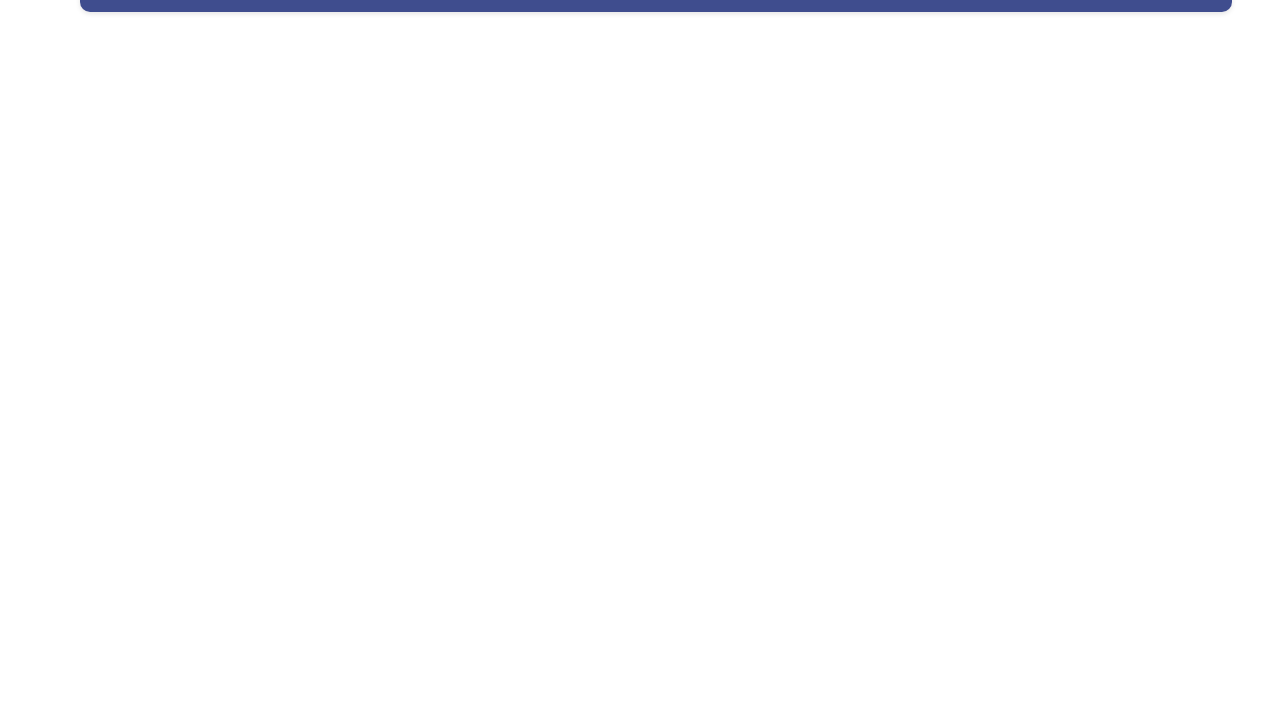
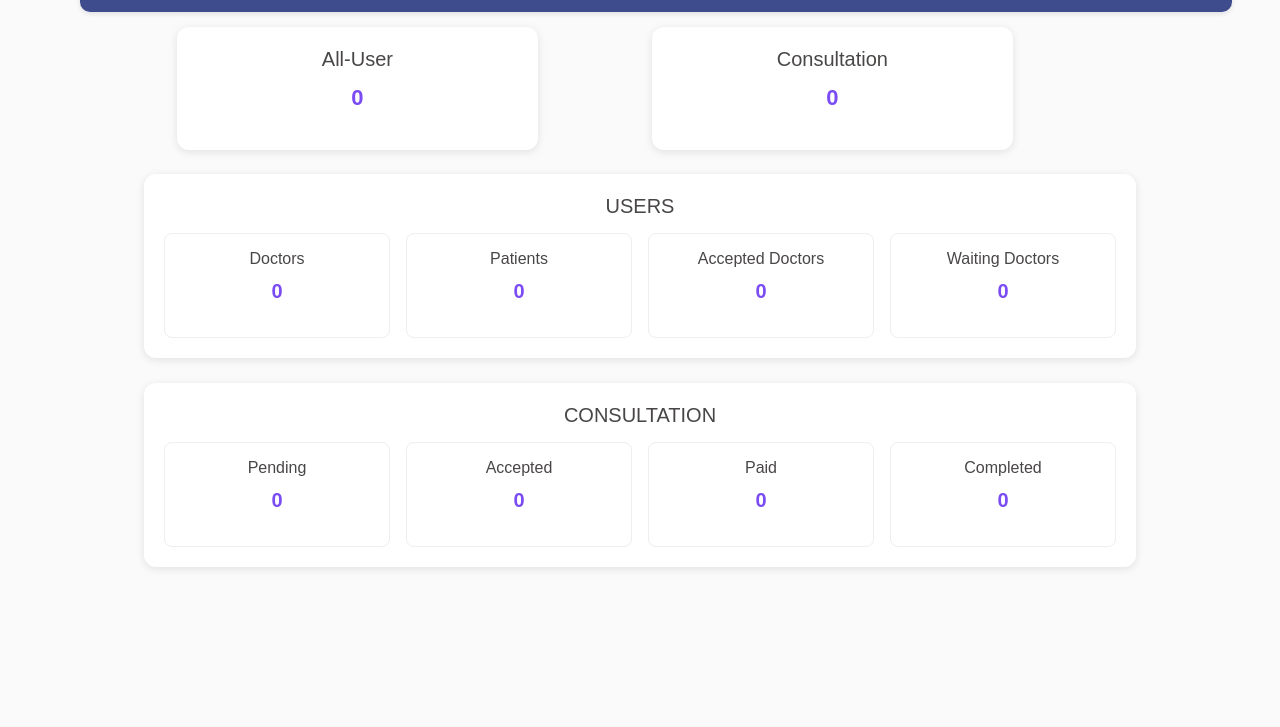
Before and after one commit to Ahmed22193/TAMNI_APP, a plain HTML site: page src/pages/admin/status.html in a window 1280 px wide. Shown: the part 73-800 px from the top of the page. Drawn offline with nearby package versions, Linux system fonts and the light colour scheme; no server answers.

Commit message:
addig status

```diff
--- a/src/JS/states.js
+++ b/src/JS/states.js
@@ -0,0 +1,43 @@
+
+  document.addEventListener("DOMContentLoaded", () => {
+    const API_URL = "https://tamni.vercel.app/api/admin/getStats";
+    const TOKEN = "Bearer eyJhbGciOiJIUzI1NiIsInR5cCI6IkpXVCJ9.eyJfaWQiOiI2ODljZmQ2NDE4YmEzN2ZhYzMyMmI2N2MiLCJ1c2VyVHlwZSI6IkFETUlOIiwicm9sZSI6IkFETUlOIiwibmFtZSI6IkFobWVkIEhtYWRhIiwiaWF0IjoxNzU1NDYxNzE3LCJleHAiOjE3NTU1NDgxMTd9._9UAxlg4zvyUTFEUH-JPKrqKZ3XncNVrQlpwUYKNtKA";
+
+    // دالة تجيب الداتا من API
+    async function loadStats() {
+      try {
+        const response = await fetch(API_URL, {
+          headers: {
+            "Authorization": TOKEN,
+            "Content-Type": "application/json"
+          }
+        });
+
+        if (!response.ok) {
+          throw new Error("حدث خطأ أثناء الاتصال بالـ API");
+        }
+
+        const data = await response.json();
+        console.log("API Response:", data);
+
+
+        document.getElementById("allUsers").innerText = data.allUsers || 0;
+        document.getElementById("consultations").innerText = data.consultations || 0;
+
+        document.getElementById("doctors").innerText = data.doctors || 0;
+        document.getElementById("patients").innerText = data.patients || 0;
+        document.getElementById("acceptedDoctors").innerText = data.acceptedDoctors || 0;
+        document.getElementById("waitingDoctors").innerText = data.waitingDoctors || 0;
+
+        document.getElementById("pending").innerText = data.pendingConsultations || 0;
+        document.getElementById("accepted").innerText = data.acceptedConsultations || 0;
+        document.getElementById("paid").innerText = data.paidConsultations || 0;
+        document.getElementById("completed").innerText = data.completedConsultations || 0;
+
+      } catch (error) {
+        console.error("Error:", error);
+      }
+    }
+
+    loadStats();
+  });
--- a/src/pages/admin/status.html
+++ b/src/pages/admin/status.html
@@ -24,7 +24,84 @@
         <!-- اللينكات هتضاف هنا بالجافا سكريبت -->
       </ul>
     </header>
-    <h1>All Status here</h1>
+  <div class="container  mb-4">
+    <div class="row justify-content-center   g-4">
+      <div class="col-md-5">
+        <div class="card-custom">
+          <h3>All-User</h3>
+          <p id="allUsers">0</p>
+        </div>
+      </div>
+      <div class="col-md-5 ">
+        <div class="card-custom">
+          <h3>Consultation</h3>
+          <p id="consultations">0</p>
+        </div>
+      </div>
+    </div>
+  </div>
+
+
+  <div class="container section">
+    <h2>USERS</h2>
+    <div class="row g-3 justify-content-center">
+      <div class="col-sm-6 col-md-3">
+        <div class="stat">
+          <h4>Doctors</h4>
+          <p id="doctors">0</p>
+        </div>
+      </div>
+      <div class="col-sm-6 col-md-3">
+        <div class="stat">
+          <h4>Patients</h4>
+          <p id="patients">0</p>
+        </div>
+      </div>
+      <div class="col-sm-6 col-md-3">
+        <div class="stat">
+          <h4>Accepted Doctors</h4>
+          <p id="acceptedDoctors">0</p>
+        </div>
+      </div>
+      <div class="col-sm-6 col-md-3">
+        <div class="stat">
+          <h4>Waiting Doctors</h4>
+          <p id="waitingDoctors">0</p>
+        </div>
+      </div>
+    </div>
+  </div>
+
+  <div class="container section">
+    <h2>CONSULTATION</h2>
+    <div class="row g-3 justify-content-center ">
+      <div class="col-sm-6 col-md-3">
+        <div class="stat">
+          <h4>Pending</h4>
+          <p id="pending">0</p>
+        </div>
+      </div>
+      <div class="col-sm-6 col-md-3">
+        <div class="stat">
+          <h4>Accepted</h4>
+          <p id="accepted">0</p>
+        </div>
+      </div>
+      <div class="col-sm-6 col-md-3">
+        <div class="stat">
+          <h4>Paid</h4>
+          <p id="paid">0</p>
+        </div>
+      </div>
+      <div class="col-sm-6 col-md-3">
+        <div class="stat">
+          <h4>Completed</h4>
+          <p id="completed">0</p>
+        </div>
+      </div>
+    </div>
+  </div>
+
     <script src="https://cdn.jsdelivr.net/npm/bootstrap@5.3.3/dist/js/bootstrap.bundle.min.js"></script>
     <script src="../../JS/index.js"></script>
     <script src="../../JS/states.js"></script>
--- a/src/styles/status.css
+++ b/src/styles/status.css
@@ -0,0 +1,77 @@
+
+    * {
+      margin: 0;
+      padding: 0;
+      box-sizing: border-box;
+      font-family: Arial, sans-serif;
+    }
+    body {
+      background: #f9f9f9ab;
+      color: rgb(73, 70, 70);
+      padding: 20px;
+      margin-top:80px;
+
+    }
+
+    /* Custom Cards */
+    .card-custom {
+      background: #fff;
+      padding: 20px;
+      border-radius: 12px;
+      box-shadow: 0 2px 8px rgba(0,0,0,0.1);
+      text-align: center;
+      transition: ease 0.55s;
+      width:80%;
+
+    }
+    .card-custom:hover {
+      transform: scale(1.1);
+    }
+    .card-custom h3 {
+      font-size: 20px;
+      margin-bottom: 10px;
+      color: rgb(73, 70, 70);
+    }
+    .card-custom p {
+      font-size: 22px;
+      font-weight: bold;
+      color: #7b4cf3;
+    }
+
+    /* Section Box */
+    .section {
+      background: #fff;
+      padding: 20px;
+      border-radius: 12px;
+      box-shadow: 0 2px 8px rgba(0,0,0,0.1);
+      margin-bottom: 25px;
+      width:80%;
+    }
+    .section h2 {
+      font-size: 20px;
+      margin-bottom: 15px;
+      color: rgb(73, 70, 70);
+      text-align: center;
+    }
+
+    .stat {
+      background: #fff;
+      border: 1px solid #eee;
+      border-radius: 8px;
+      padding: 15px 25px;
+      text-align: center;
+      transition: ease 0.55s;
+    }
+    .stat:hover {
+      transform: scale(1.1);
+    }
+    .stat h4 {
+      font-size: 16px;
+      margin-bottom: 8px;
+      color: rgb(73, 70, 70);
+    }
+    .stat p {
+      font-size: 20px;
+      font-weight: bold;
+      color: #7b4cf3;
+    }
```
